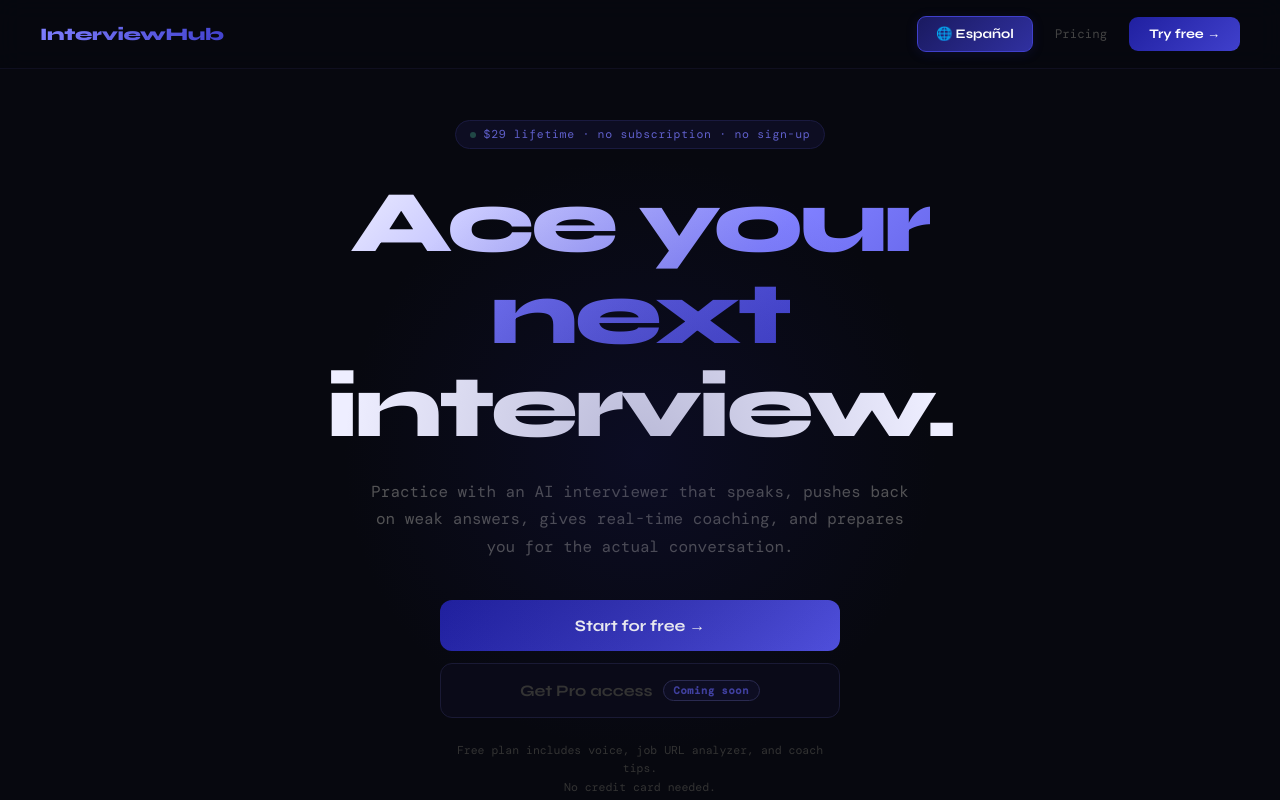
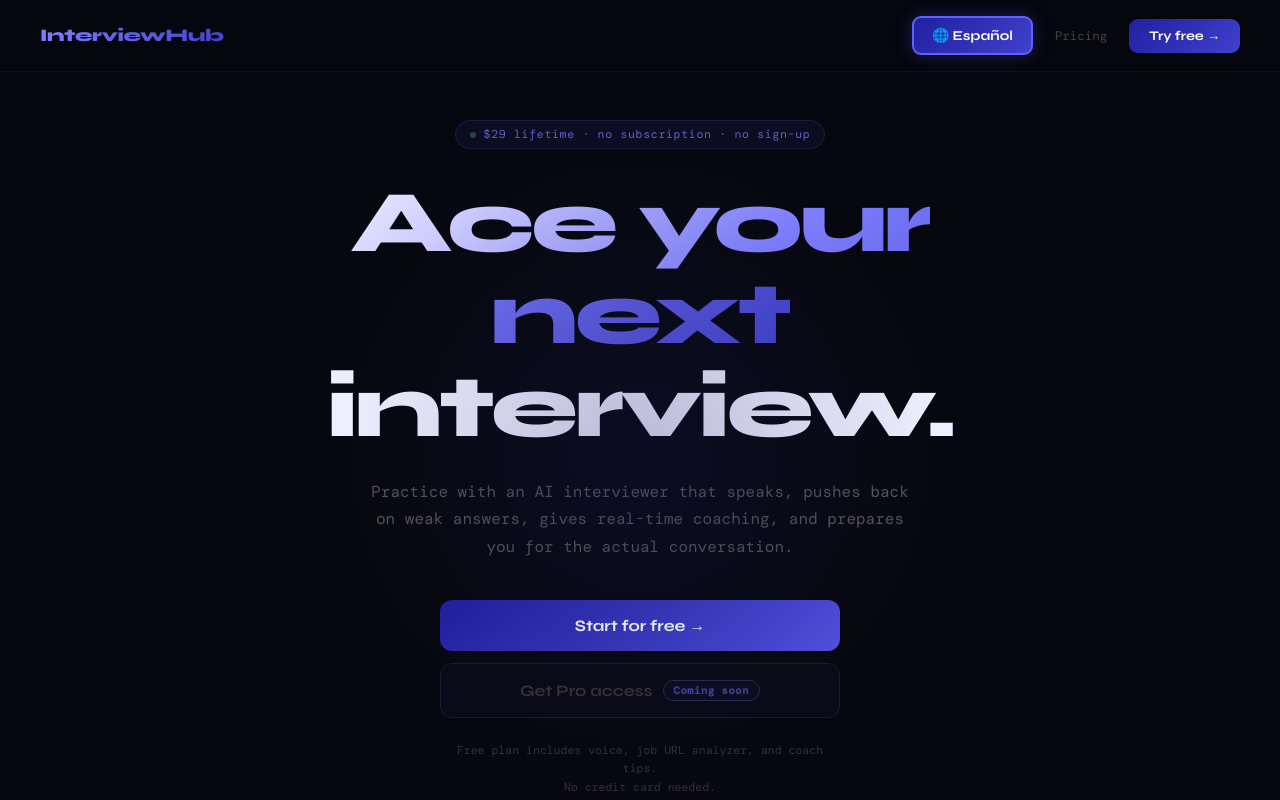
Before and after one commit to juanalvarados2012-glitch/Interview-trainer, a Next.js app: page / in a window 1280 px wide. Shown: the top 800 px of the page. Built offline with nearby package versions, Linux system fonts and the light colour scheme; no server answers.

Commit message:
Use inline styles on language toggle button to ensure visibility
Replaces CSS class with direct inline styles so the button renders
visibly regardless of stylesheet loading order or specificity issues.

https://claude.ai/code/session_01KixeFU22j931Kp5UpnvnVk

```diff
--- a/pages/index.jsx
+++ b/pages/index.jsx
@@ -389,7 +389,10 @@ export default function Landing() {
       <nav>
         <a href="#" className="nav-logo">InterviewHub</a>
         <div className="nav-actions">
-          <button className="nav-lang" onClick={() => setLang(l => l === "en" ? "es" : "en")}>
+          <button
+            onClick={() => setLang(l => l === "en" ? "es" : "en")}
+            style={{padding:"9px 18px",borderRadius:9,background:"linear-gradient(135deg,#2020a0,#4040cc)",border:"2px solid #6060ff",color:"#fff",fontFamily:"'Syne',sans-serif",fontSize:".85rem",fontWeight:700,cursor:"pointer",whiteSpace:"nowrap",boxShadow:"0 0 16px #4040cc60"}}
+          >
             {L.langToggle}
           </button>
           <a href="#pricing" className="nav-link">{L.pricing}</a>
```
